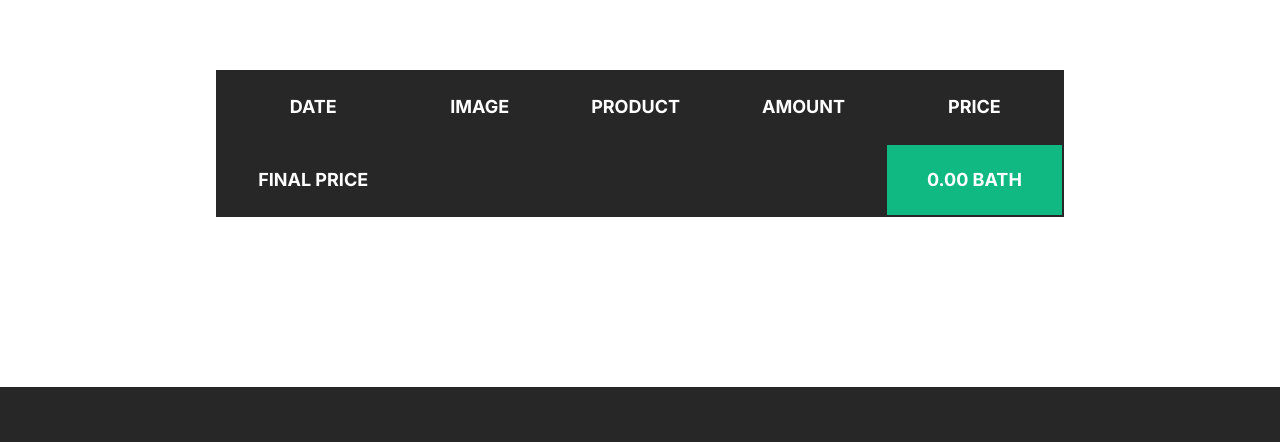
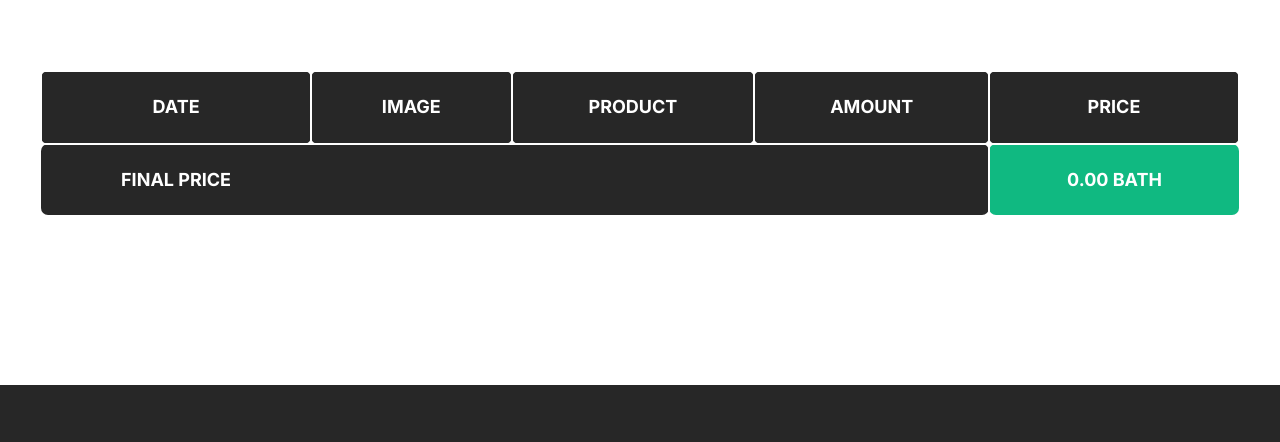
Before and after one commit to Serista3/Cozy-Cup, a website with bundled scripts: page html/order.html in a window 1280 px wide. Shown: the part 293-735 px from the top of the page. Built offline with nearby package versions, Linux system fonts and the light colour scheme.

Commit message:
modidy css table

```diff
--- a/scss/abstract/_variables.scss
+++ b/scss/abstract/_variables.scss
@@ -9,4 +9,4 @@ $color-white-dark: #fff;
 $color-white-light: lighten(#fff, 5%);
 
 $color-green-dark: #10b981;
-$color-green-light: lighten(#10b981, 5%);
+$color-green-light: lighten(#10b981, 10%);
--- a/scss/components/_order.scss
+++ b/scss/components/_order.scss
@@ -4,6 +4,7 @@
     margin: 0 auto;
     border-collapse: collapse;
     text-align: center;
+    width: 100%;
   }
 
   &__thead {
@@ -11,13 +12,19 @@
   }
 
   &__row {
+    &:last-child {
+      .order__data {
+        border: none;
+      }
+    }
   }
 
   &__heading {
     text-transform: uppercase;
     color: $color-white-dark;
     background-color: $color-black-dark;
-    border: 2px solid $color-black-dark;
+    border: 2px solid $color-white-dark;
+    border-radius: 7px;
     padding: 2rem 4rem;
   }
 
@@ -33,14 +40,34 @@
   }
 
   &__data {
-    border: 2px solid $color-black-dark;
+    border-bottom: 2px solid $color-black-dark;
+    // border-top: 2px solid $color-black-dark;
     padding: 1rem 4rem;
   }
 
   &__tfoot {
     .order__row {
-      .order__heading:last-child {
-        background-color: $color-green-dark;
+      .order__heading {
+        background-color: $color-black-dark;
+        color: $color-white-dark;
+        border: none;
+        border-radius: 0;
+        &:first-child {
+          border-top-left-radius: 7px;
+          border-bottom-left-radius: 7px;
+        }
+
+        &:nth-child(4) {
+          border-top-right-radius: 7px;
+          border-bottom-right-radius: 7px;
+        }
+
+        &:last-child {
+          border-radius: 7px;
+          border-left: 2px solid $color-white-dark;
+          color: $color-white-light;
+          background-color: $color-green-dark;
+        }
       }
     }
   }
```
Also changed, not shown: css/style.css.
